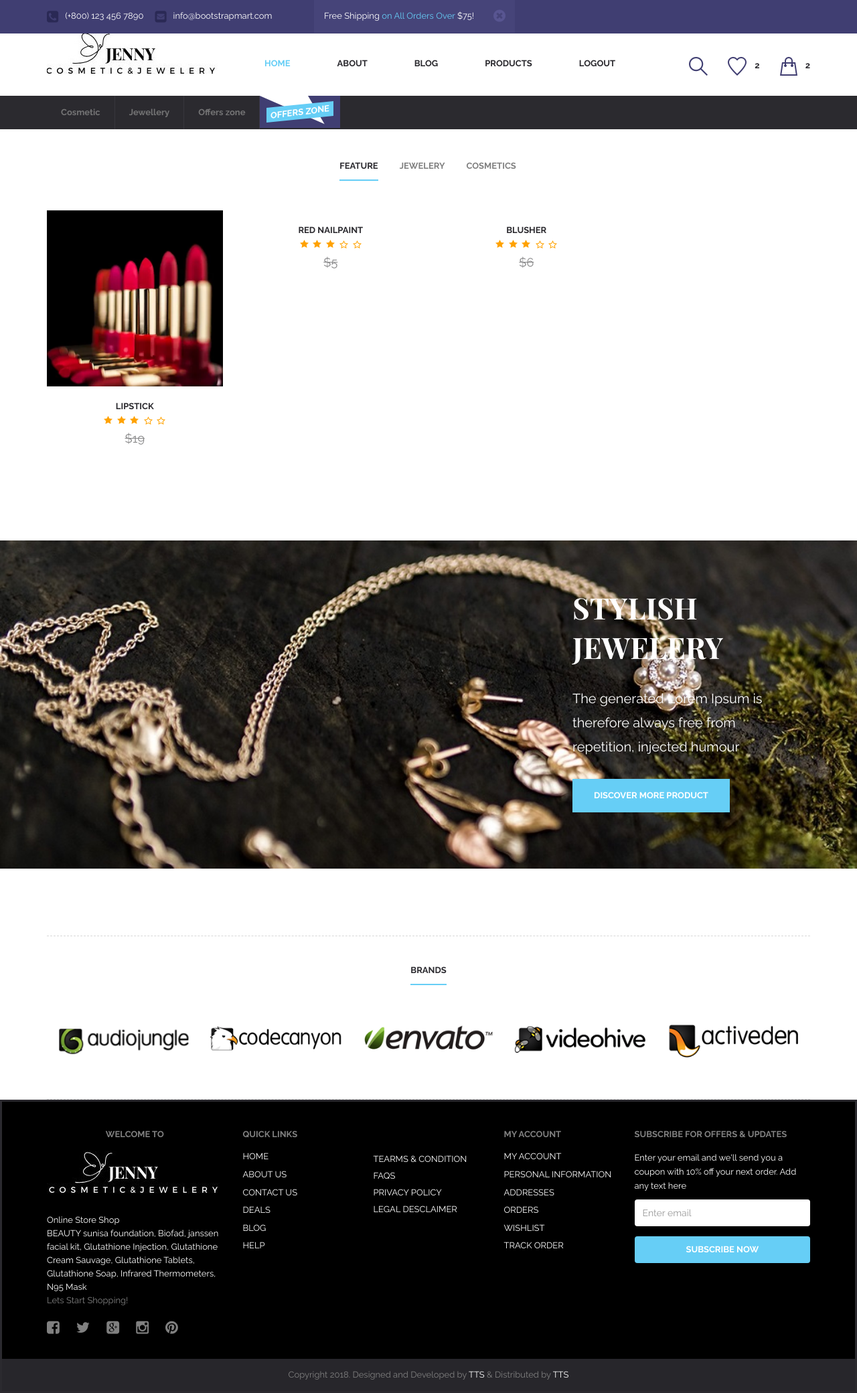
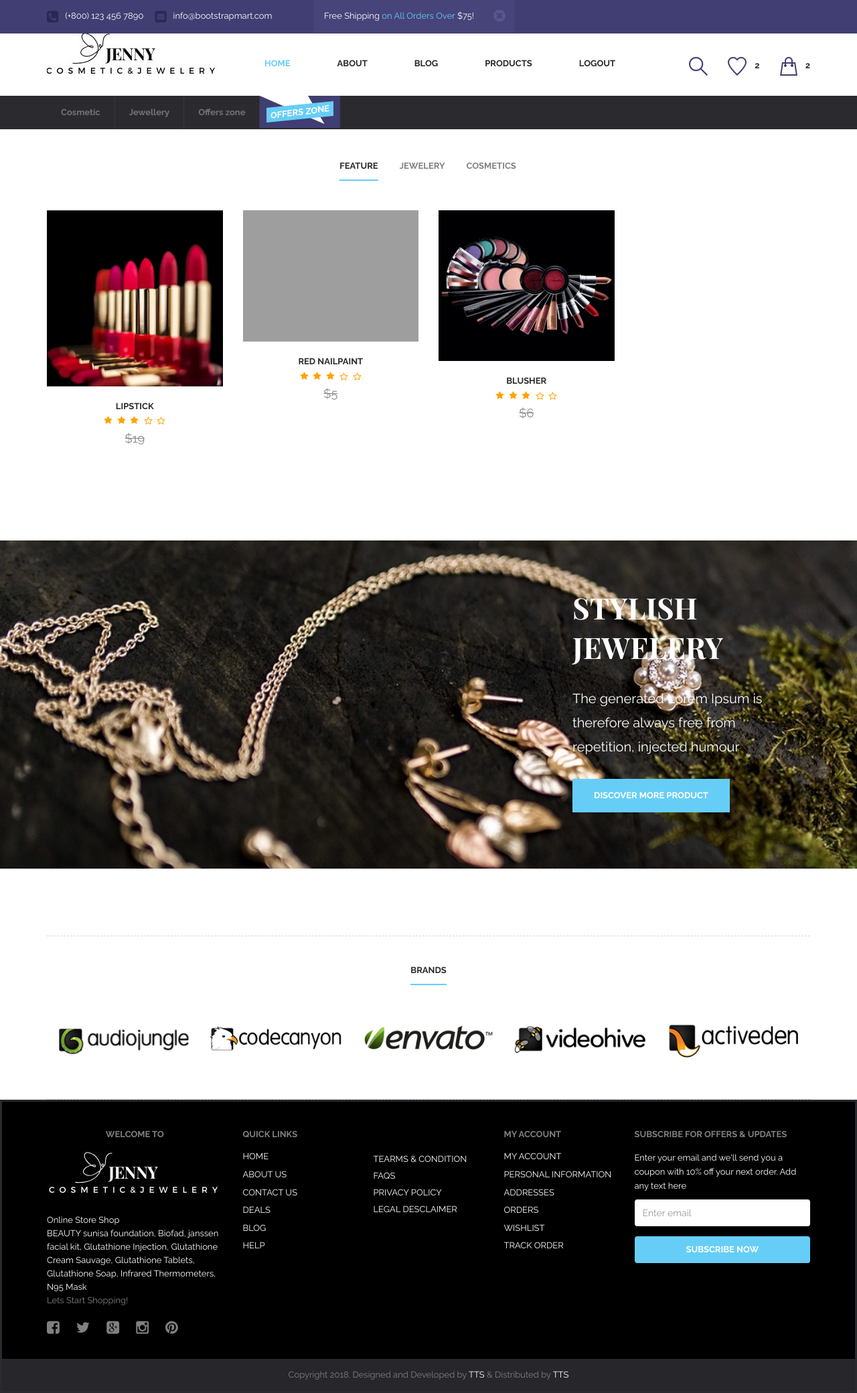
Before and after one commit to tayyaba-muslim/believee, a PHP site: page /cosmetics.php in a window 1280 px wide. Shown: the whole page at 67% size. Run offline with PHP 8.4, Linux system fonts and the light colour scheme; the visitor is signed in with stand-in values (Sample User, id 1); data comes from the database, SQL or seed files in the repository; grey boxes are pictures that could not be loaded.

Commit message:
2nd commit

```diff
--- a/cosmetics.php
+++ b/cosmetics.php
@@ -36,12 +36,9 @@
                                           <div class="col-md-3 prdct-grid">
                                               <div class="product-fade">
 													<div class="product-fade-wrap">
-                                                        <div id="product-image" class="owl-carousel owl-theme">
+                                                        <div id="product-image" class="">
                                                             <div class="item"><img src="<?php echo 'images/' . $row['image'];?>" alt="" class="img-responsive"></div>
-                                                            <div class="item"><img src="<?php echo 'images/' . $row['image'];?>" alt="" class="img-responsive"></div>
-                                                            <div class="item"><img src="<?php echo 'images/' . $row['image'];?>" alt="" class="img-responsive"></div>
-                                                            <div class="item"><img src="<?php echo 'images/' . $row['image'];?>" alt="" class="img-responsive"></div>
-                                                            <div class="item"><img src="<?php echo 'images/' . $row['image'];?>" alt="" class="img-responsive"></div>
+
                                                         </div>
 														<div class="product-fade-ct">
                                                             <div class="product-fade-control">
@@ -51,7 +48,7 @@
                                                                     <a href=""><i class="fa fa-search"></i></a>
                                                                 </div>
                                                                 <div class="to-right">
-                                                                    <div id="product-control" class="owl-carousel owl-theme clearfix">
+                                                                    <div id="product-control" class="">
                                                                         <div class="item"><div class="bullets"></div></div>
                                                                         <div class="item"><div class="bullets"></div></div>
                                                                         <div class="item"><div class="bullets"></div></div>
```
Also changed, not shown: images/cos2.jpg (added), images/cos2.webp (deleted), images/cos3.jpg, images/cos4.webp (added), images/cos5.jfif (added), images/cos5.jpg (added), images/cos5.webp (added), images/cos6.jpg (added).
